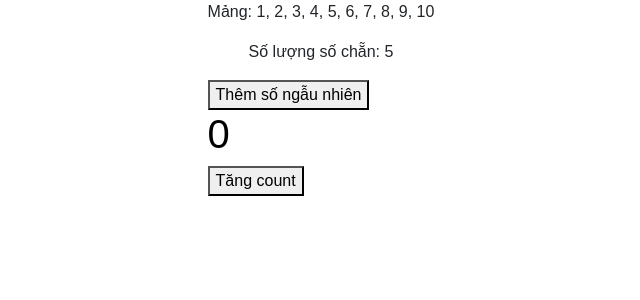
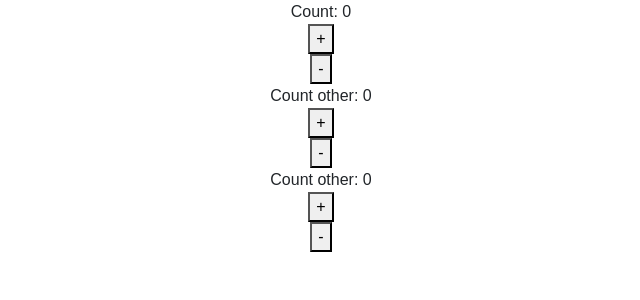
Before and after one commit to trinhphuongdesigner/batch-2-js, a React (Create React App) app in the folder batch-02-reactjs/: page / in a window 1280 px wide. Shown: the top 300 px of the page, without its empty margins (319-959 px from the left). Built offline with nearby package versions, Linux system fonts and the light colour scheme.

Commit message:
useCallback

```diff
--- a/batch-02-reactjs/src/App.js
+++ b/batch-02-reactjs/src/App.js
@@ -6,7 +6,8 @@ import Tabs from './components/tabs/index.jsx';
 import FormBasic from './components/form/FormBasic.jsx';
 import FormLogin from './components/form/FormLogin.jsx';
 import Post from './components/Post/index.jsx';
-import UseMemo from './components/Hook/UseMemo.jsx';
+// import UseMemo from './components/Hook/UseMemo.jsx';
+import UseCallback from './components/Hook/UseCallback.jsx';
 
 import './App.css';
 import './style.css';
@@ -26,7 +27,9 @@ function App() {
 
       {/* <Post /> */}
 
-      <UseMemo />
+      {/* <UseMemo /> */}
+
+      <UseCallback />
     </div>
   );
 }
--- a/batch-02-reactjs/src/components/Hook/UseCallback.jsx
+++ b/batch-02-reactjs/src/components/Hook/UseCallback.jsx
@@ -1,25 +1,51 @@
 import React, { useState, useCallback } from 'react';
 
-const UseCallback = () => {
-  const [count, setCount] = useState(0);
+const storeSet = new Set();
 
-  // Sử dụng useCallback để tránh tạo ra hàm mới khi component render lại
-  const increment = useCallback(() => {
-    setCount(prevCount => prevCount + 1);
-  }, []); // Dependencies rỗng, hàm chỉ tạo một lần khi component được render lần đầu
+function UseCallback() {
+	const [count, setCount] = useState(0);
+	const [countOther, setCountOther] = useState(0);
+	const [countOther2, setCountOther2] = useState(0);
 
-  return (
-    <div>
-      <p>Count: {count}</p>
-      <button onClick={increment}>Increment</button>
-    </div>
-  );
-};
+	// const increase = () => setCount(count + 1);
+	// const decrease = () => setCount(count - 1);
+
+	// const increaseOther = () => setCountOther(countOther + 1);
+	// const decreaseOther = () => setCountOther(countOther + 1);
+
+  const increase = useCallback((num) => () => setCount(count + num), [count]);
+  const decrease = useCallback(() => setCount(count - 1), [count]);
+
+  const increaseOther = useCallback(() => setCountOther(countOther + 1), [countOther]);
+  const decreaseOther = useCallback(() => setCountOther(countOther + 1), [countOther]);
+
+  const increaseOther2 = useCallback(() => setCountOther2(countOther2 + 1), [countOther2]);
+  const decreaseOther2 = useCallback(() => setCountOther2(countOther2 + 1), [countOther2]);
+
+  storeSet.add(increase());
+	storeSet.add(decrease);
+	storeSet.add(increaseOther);
+	storeSet.add(decreaseOther);
+	storeSet.add(increaseOther2);
+	storeSet.add(decreaseOther2);
+
+  console.log('««««« storeSet »»»»»', storeSet);
+
+	return (
+			<>
+				<div>Count: {count}</div>
+				<button onClick={increase(2)}>+</button>
+				<button onClick={decrease}>-</button>
+
+				<div>Count other: {countOther}</div>
+				<button onClick={increaseOther}>+</button>
+				<button onClick={decreaseOther}>-</button>
+
+				<div>Count other: {countOther2}</div>
+				<button onClick={increaseOther2}>+</button>
+				<button onClick={decreaseOther2}>-</button>
+			</>
+	)
+}
 
 export default UseCallback;
-
-// - `useCallback` được sử dụng để bao bọc hàm `increment`.
-// - `increment` chỉ được tạo ra một lần duy nhất khi component được render lần đầu tiên do dependencies được truyền vào là một mảng rỗng (`[]`). Nếu dependencies này thay đổi, `increment` sẽ được tạo lại.
-// - `increment` được truyền vào trong `onClick` của nút, nhưng không tạo ra một hàm mới mỗi khi component render lại. Điều này giúp tối ưu hóa hiệu suất, đặc biệt là trong các trường hợp hàm này được truyền xuống các components con và có thể gây ra việc render không cần thiết khi không sử dụng `useCallback`.
-
-// `useCallback` không phải lúc nào cũng cần thiết, và việc sử dụng nó phụ thuộc vào ngữ cảnh cụ thể của ứng dụng và việc tối ưu hóa hiệu suất. Nói chung, khi bạn có các hàm không thay đổi và được truyền xuống các components con, `useCallback` có thể hữu ích để tối ưu hóa việc render lại của React.
```
